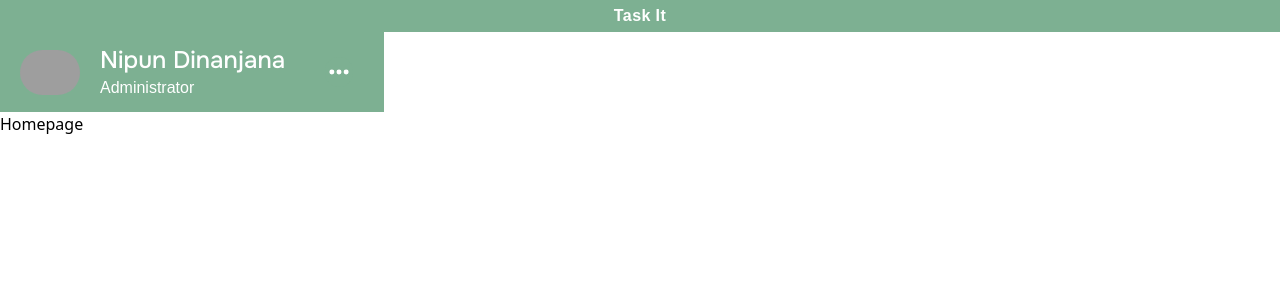
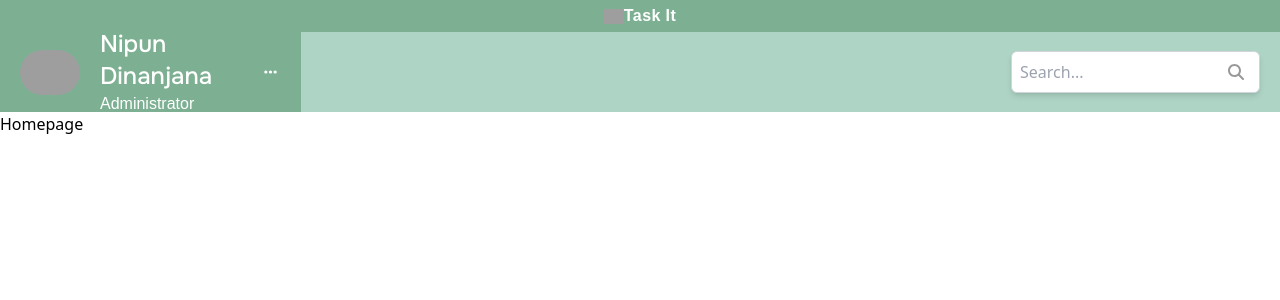
Before and after one commit to L4Y3R/Task_It, a Next.js app: page / in a window 1280 px wide. Shown: the top 300 px of the page. Built offline with nearby package versions, Linux system fonts and the light colour scheme; grey boxes are pictures that could not be loaded; a web font is replaced by a local one.

Commit message:
Search Bar

```diff
--- a/app/components/navbar.jsx
+++ b/app/components/navbar.jsx
@@ -12,14 +12,27 @@ export default function Navbar() {
 
   const [toggleDropdown, setToggleDropdown] = useState(false)
 
+  const [searchQuery, setSearchQuery] = useState('');
+
+  const handleSearchChange = (e) => {
+    setSearchQuery(e.target.value);
+    // You can add additional logic here, such as filtering search results
+  };
+
   return (
     <nav>
       {/* Top Bar */}
       <div className="w-full flex justify-center items-center bg-dark_green h-8 main_text">
+        <Image
+          src="/TASK IT.jpg"
+          alt="Task IT Logo"
+          width={20}
+          height={20}
+        />
         Task It
       </div>
 
-      <div>
+      <div className="flex">
         {/* Profile Area */}
         <div className="bg-dark_green w-96 h-20 px-5 flex items-center">
           <Image
@@ -54,11 +67,30 @@ export default function Navbar() {
               </ul>
             </div>
           )}
-
         </div>
 
         {/* Info Area */}
-        <div></div>
+        <div className="bg-light_green w-full flex items-center px-5">
+
+        <div className="ml-auto flex items-center relative">
+            <input
+              type="text"
+              placeholder="Search..."
+              value={searchQuery}
+              onChange={handleSearchChange}
+              className="border border-gray-300 p-2 rounded-md focus:outline-none shadow-md"
+            />
+            <button className="absolute right-0 text-white p-2 rounded-md mr-2 opacity-40">
+              <svg xmlns="http://www.w3.org/2000/svg" height="1em" viewBox="0 0 512 512">
+                <path d="M416 208c0 45.9-14.9 88.3-40 122.7L502.6 457.4c12.5 12.5 12.5 32.8 0 45.3s-32.8 12.5-45.3 0L330.7 376c-34.4 25.2-76.8 40-122.7 40C93.1 416 0 322.9 0 208S93.1 0 208 0S416 93.1 416 208zM208 352a144 144 0 1 0 0-288 144 144 0 1 0 0 288z"/>
+              </svg>
+            </button>
+          </div>
+
+          <div></div>
+          <div></div>
+          <div></div>
+        </div>
       </div>
     </nav>
   );
```
Also changed, not shown: public/TASK IT.png (added).
